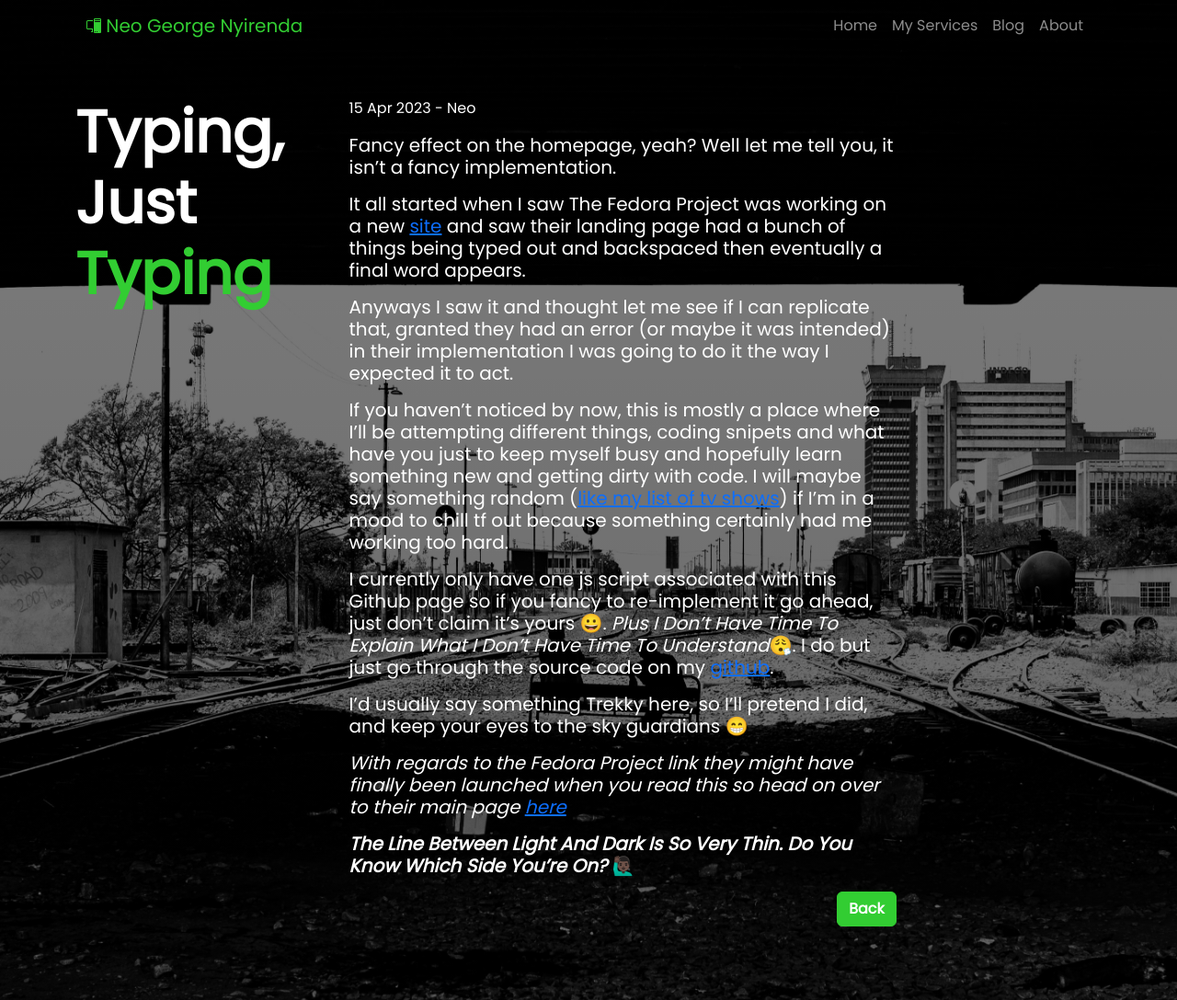
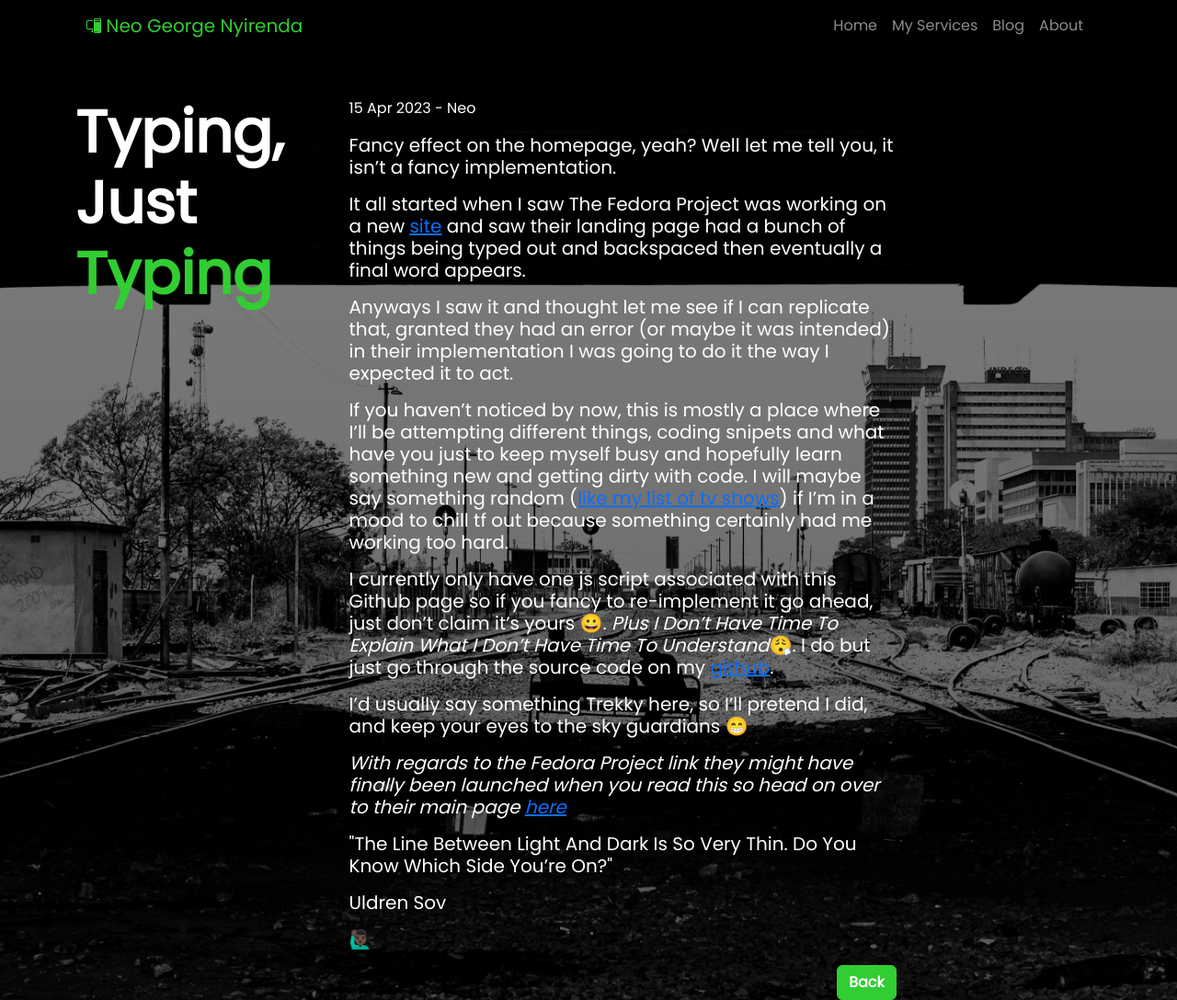
Before and after one commit to neonyirenda/neonyirenda.github.io, a Jekyll site: the page built from _posts/2023-04-15-typing,-just-typing.md, in a window 1280 px wide and 1088 px high. Shown: the whole window at 92% size. Built offline with Jekyll 4.4.1, drawn with Linux system fonts in a browser that asks for light colours.

Commit message:
small change to the blog post

```diff
--- a/_posts/2023-04-15-typing,-just-typing.md
+++ b/_posts/2023-04-15-typing,-just-typing.md
@@ -19,4 +19,7 @@ I'd usually say something Trekky here, so I'll pretend I did, and keep your eyes
 
 _With regards to the Fedora Project link they might have finally been launched when you read this so head on over to their main page [here](https://getfedora.org)_
 
-> **_The Line Between Light And Dark Is So Very Thin. Do You Know Which Side You’re On?_** 🙋🏿‍♂️
+<blockquote>
+  <p>"The Line Between Light And Dark Is So Very Thin. Do You Know Which Side You’re On?"</p>
+  <h5>Uldren Sov</h5>
+</blockquote>🙋🏿‍♂️
```
